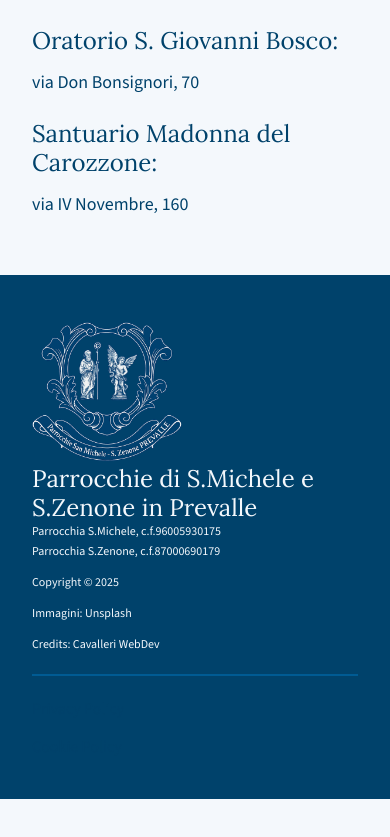
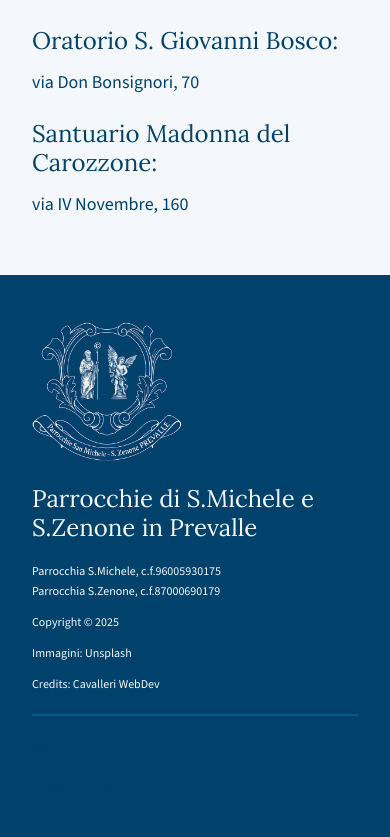
Before and after one commit to ClaudiaCavalleri/parrocchieprevalle, a React (Vite) app: page / in a window 390 px wide. Shown: the part 11057-11894 px from the top of the page. Before the commit the page ends 11856 px from the top, so only its background shows below. Built offline with nearby package versions, Linux system fonts and the light colour scheme.

Commit message:
Add margin bottom to menu mobile

```diff
--- a/src/index.css
+++ b/src/index.css
@@ -258,6 +258,7 @@ footer {
     flex-direction: column;
     overflow-y: auto;
     pointer-events: none;
+    padding-bottom: var(--margin-xs);
 }
 
 .mobile-menu.open {
@@ -268,7 +269,6 @@ footer {
 
 .menu-container {
     padding-top: 1rem;
-    height: 100%;
     display: flex;
     flex-direction: column;
     justify-content: space-around;
@@ -667,6 +667,12 @@ picture>img {
     gap: var(--gap-none);
 }
 
+.footer-title {
+    display: flex;
+    flex-direction: column;
+    gap: var(--gap-md);
+}
+
 header picture,
 footer picture {
     height: 150px;
```
